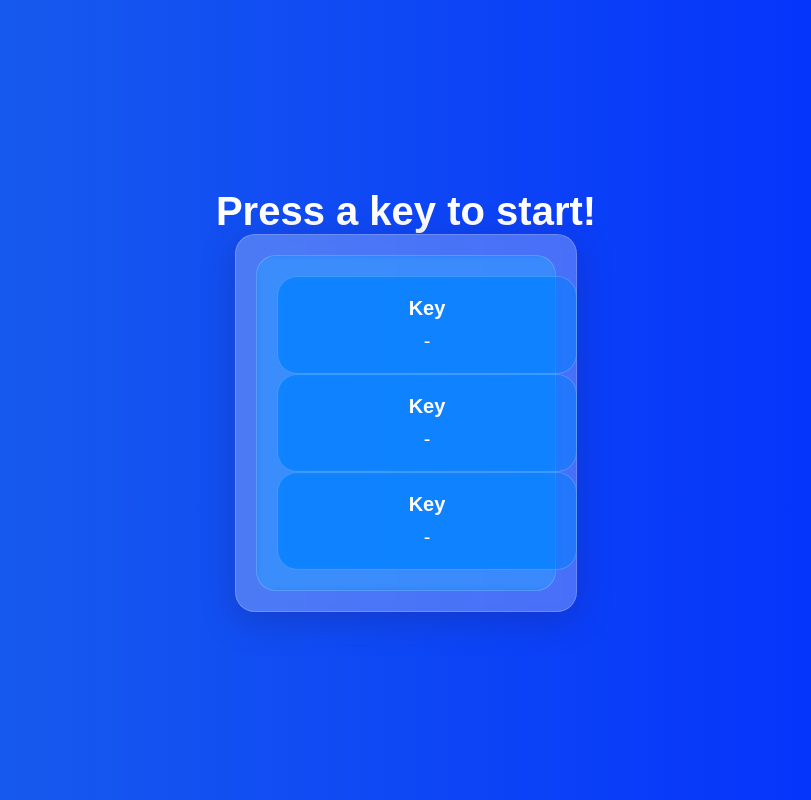
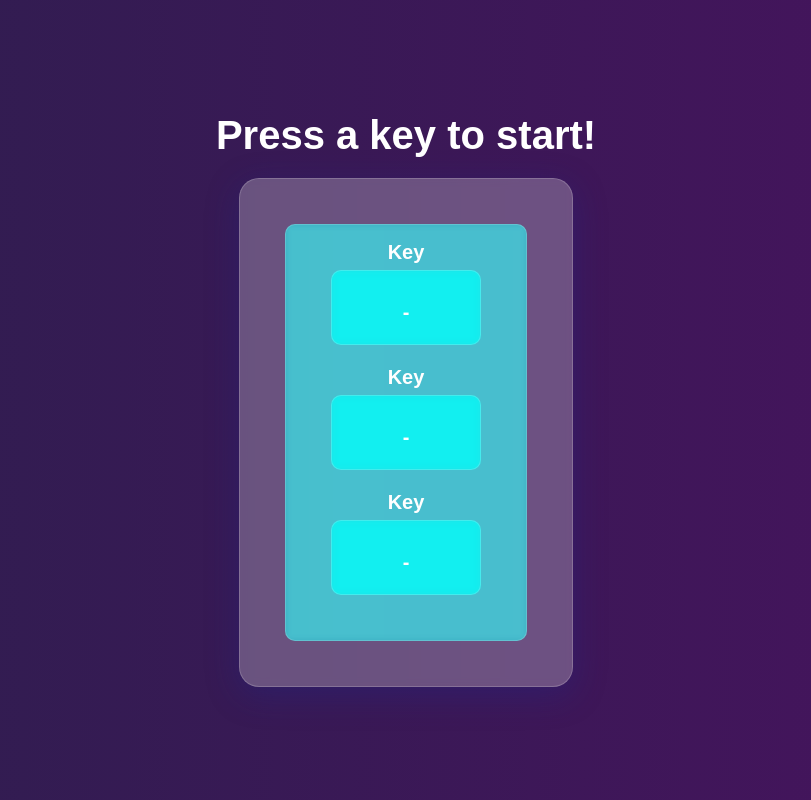
Before and after one commit to sergio-usma/key_codes_project, a website: page index.html in a window 1280 px wide. Shown: the whole page, without its empty margins (234-1045 px from the left). Drawn offline with Linux system fonts and the light colour scheme.

Commit message:
Re-style the app with basic CSS

```diff
--- a/style.css
+++ b/style.css
@@ -14,14 +14,18 @@ body {
   flex-direction: column;
   justify-content: center;
   align-items: center;
+  gap: 2rem;
   font-family: sans-serif;
+  font-weight: bold;
   font-size: 2rem;
   text-align: center;
   color: #fff;
-  background: linear-gradient(to right, #1c64ea, #002aff);
+  background: linear-gradient(to right, #2e1e4f, #47135e);
 }
 
 .container {
+  display: flex;
+  flex-direction: column;
   padding: 2rem;
   border: 1px solid rgba(255, 255, 255, 0.18);
   border-radius: 2rem;
@@ -36,25 +40,27 @@ body {
 }
 
 .key-container {
-  width: 50vw;
+  display: flex;
+  flex-direction: column;
   min-width: 150px;
-  max-width: 300px;
   padding: 2rem;
+  margin: 2.5rem;
   border: 1px solid rgba(255, 255, 255, 0.18);
-  border-radius: 2rem;
-  background: rgba(0, 128, 255, 0.5);
+  border-radius: 1rem;
+  background: rgba(0, 255, 252, 0.5);
   backdrop-filter: blur(3px);
+  transition: background 0.3s ease-in-out;
 }
 
 .key-container:hover {
-  background: rgba(0, 119, 255, 0.7);
+  background: rgba(0, 255, 252, 0.7);
 }
 
 .key-container_content {
   margin-top: 1rem;
 }
 
-.key-container_content h4 {
+.key-container h4 {
   position: absolute;
   top: -3rem;
   left: 0;
```
